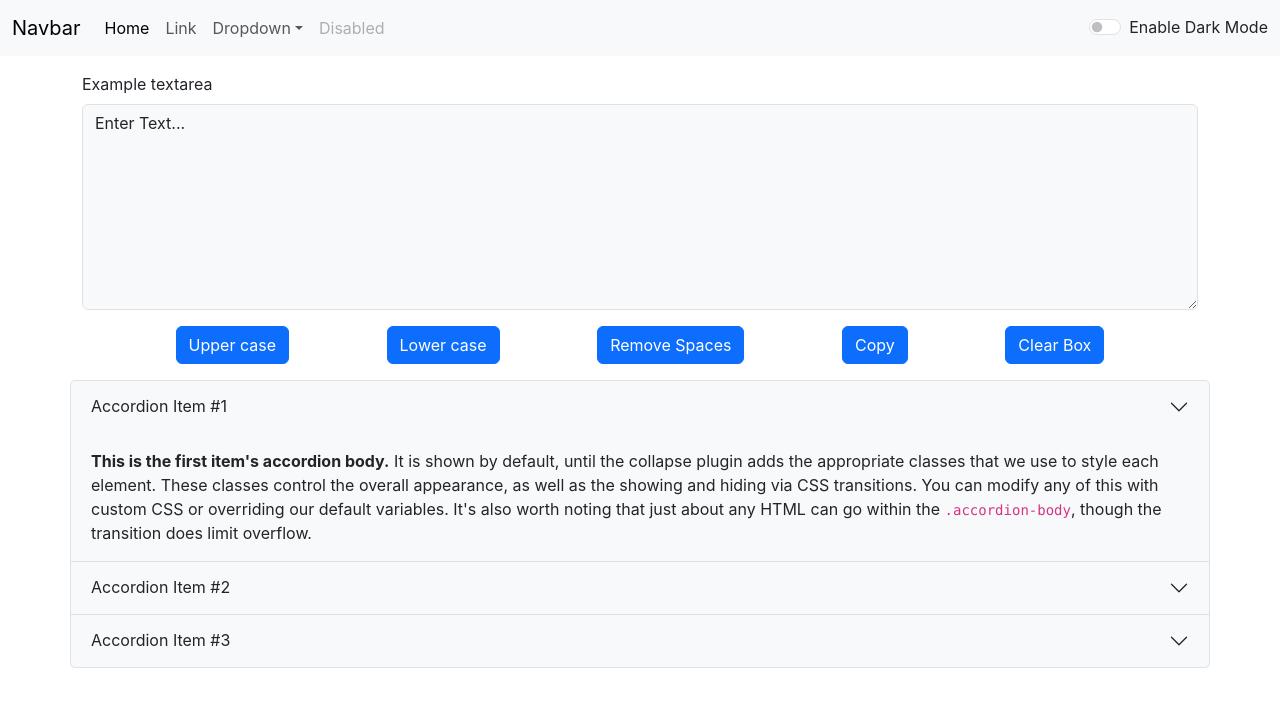
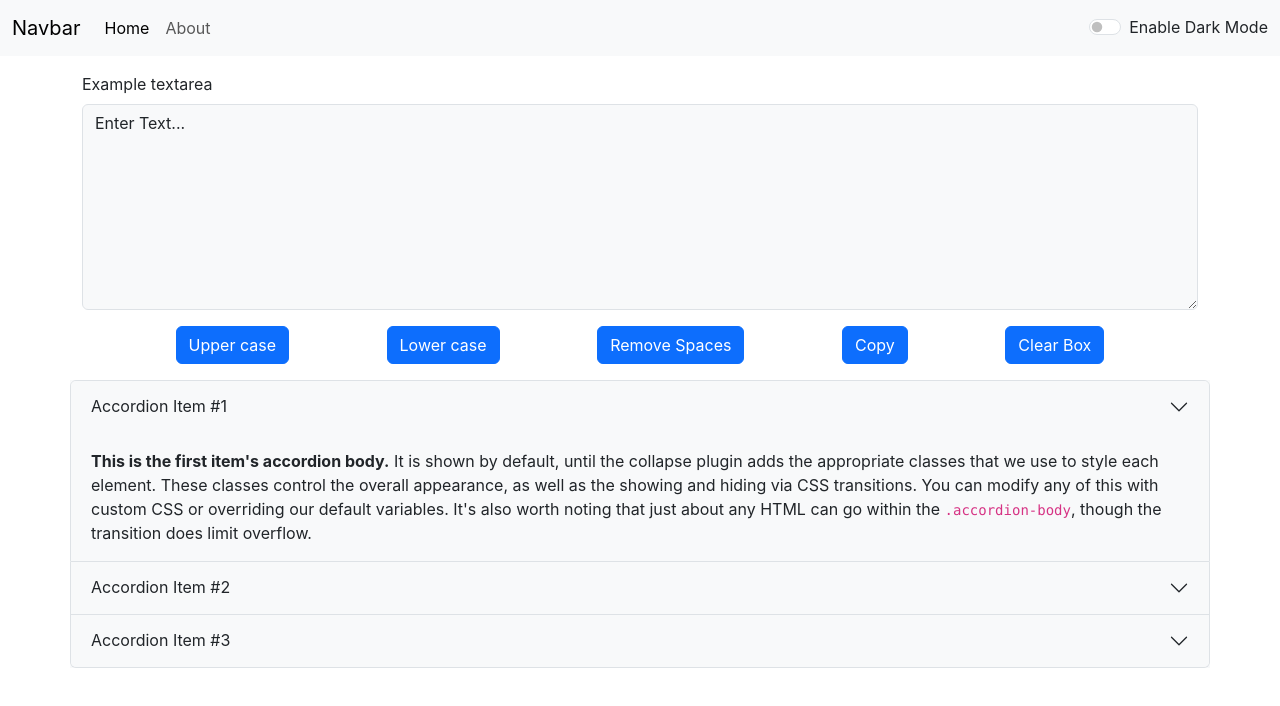
Before and after one commit to happiestt-talha/TextUtilis, a React (Create React App) app: page / in a window 1280 px wide. Shown: the top 706 px of the page. Built offline with nearby package versions, Linux system fonts and the light colour scheme.

Commit message:
Pushing to new repository

```diff
--- a/src/components/Navbar.js
+++ b/src/components/Navbar.js
@@ -15,21 +15,7 @@
                                 <a className="nav-link active" aria-current="page" href="/">Home</a>
                             </li>
                             <li className="nav-item">
-                                <a className="nav-link" href="/">Link</a>
-                            </li>
-                            <li className="nav-item dropdown">
-                                <a className="nav-link dropdown-toggle" href="/" role="button" data-bs-toggle="dropdown" aria-expanded="false">
-                                    Dropdown
-                                </a>
-                                <ul className="dropdown-menu">
-                                    <li><a className="dropdown-item" href="/">Action</a></li>
-                                    <li><a className="dropdown-item" href="/">Another action</a></li>
-                                    <li><hr className="dropdown-divider" /></li>
-                                    <li><a className="dropdown-item" href="/">Something else here</a></li>
-                                </ul>
-                            </li>
-                            <li className="nav-item">
-                                <a className="nav-link disabled" href='/' aria-disabled="true">Disabled</a>
+                                <a className="nav-link" href="/about">About</a>
                             </li>
                         </ul>
                         <div className={`form-check form-switch text-${props.mode === 'dark' ? 'light' : 'dark'}`}>
```
